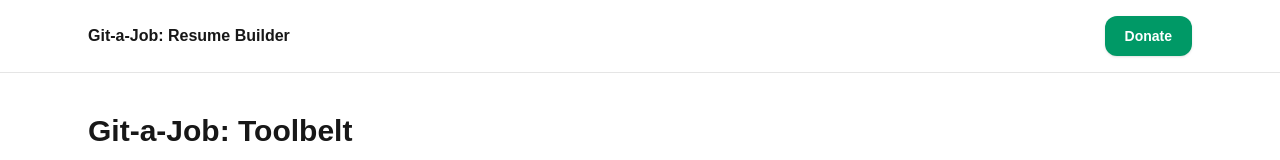
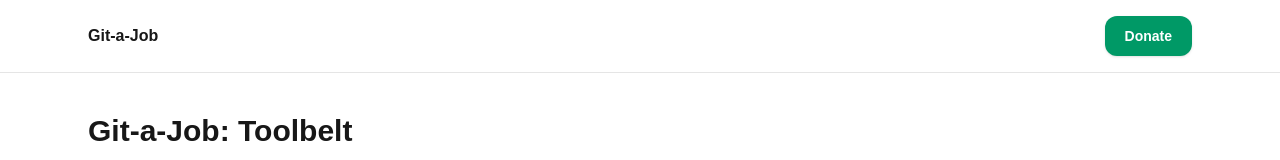
Before and after one commit to KingCarni/Resume-MVP, a Next.js app: page / in a window 1280 px wide. Shown: the top 160 px of the page. Built offline with nearby package versions, Linux system fonts and the light colour scheme.

Commit message:
chore: rebrand Resume MVP to Git-a-Job: Resume Builder

```diff
--- a/src/app/layout.tsx
+++ b/src/app/layout.tsx
@@ -20,7 +20,7 @@ export default function RootLayout({
           <header className="border-b border-black/10 dark:border-white/10">
             <div className="mx-auto flex max-w-6xl items-center justify-between px-6 py-4">
               <Link href="/" className="font-semibold">
-                Git-a-Job: Resume Builder
+                Git-a-Job
               </Link>
 
               <div className="flex items-center gap-3">
```
